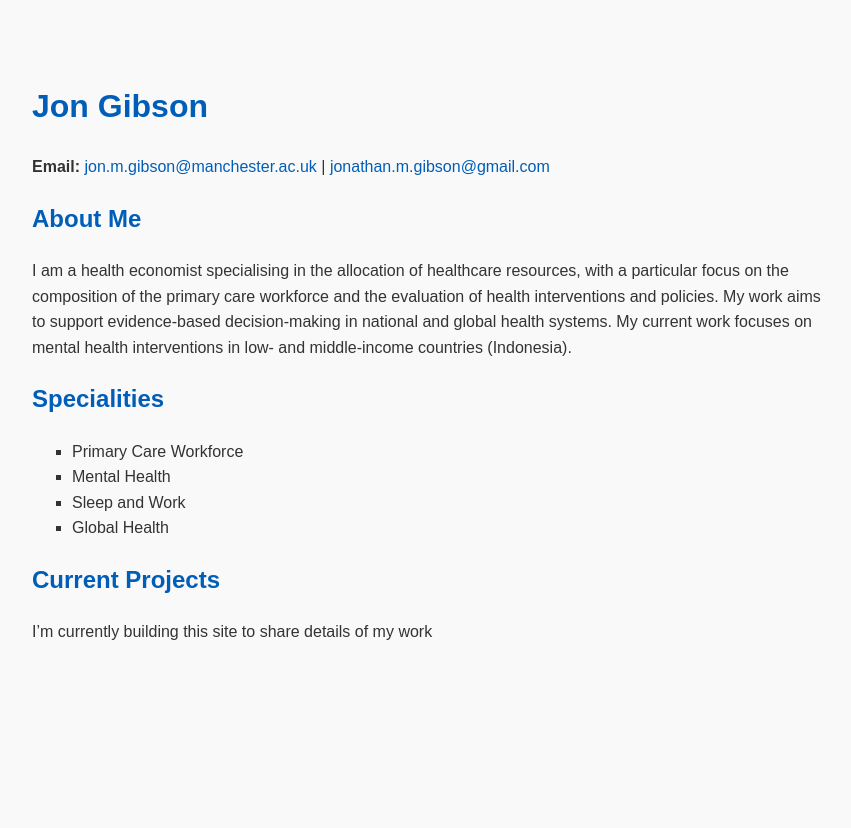
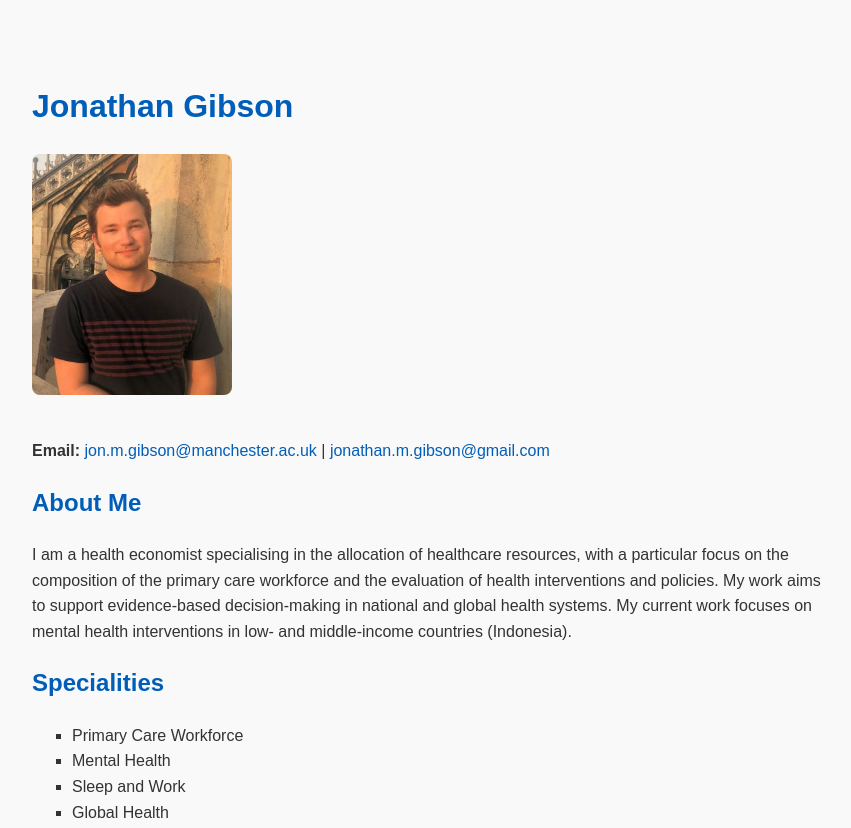
Before and after one commit to jongibsonecon/jongibsonecon.github.io, a plain HTML site: page index.html in a window 1280 px wide. Shown: the top 828 px of the page, without its empty margins (208-1059 px from the left). Before the commit the page ends 800 px from the top, so only its background shows below. Drawn offline with Linux system fonts and the light colour scheme.

Commit message:
Add files via upload

```diff
--- a/index.html
+++ b/index.html
@@ -32,7 +32,8 @@
   </style>
 </head>
 <body>
-  <h1>Jon Gibson</h1>
+<h1>Jonathan Gibson</h1>
+<img src="profile.jpg" alt="Jonathan Gibson" width="200" style="border-radius: 8px; margin-bottom: 20px;">
   <p class="email">
     <strong>Email:</strong>
     <a href="mailto:jon.m.gibson@manchester.ac.uk">jon.m.gibson@manchester.ac.uk</a> |
```
